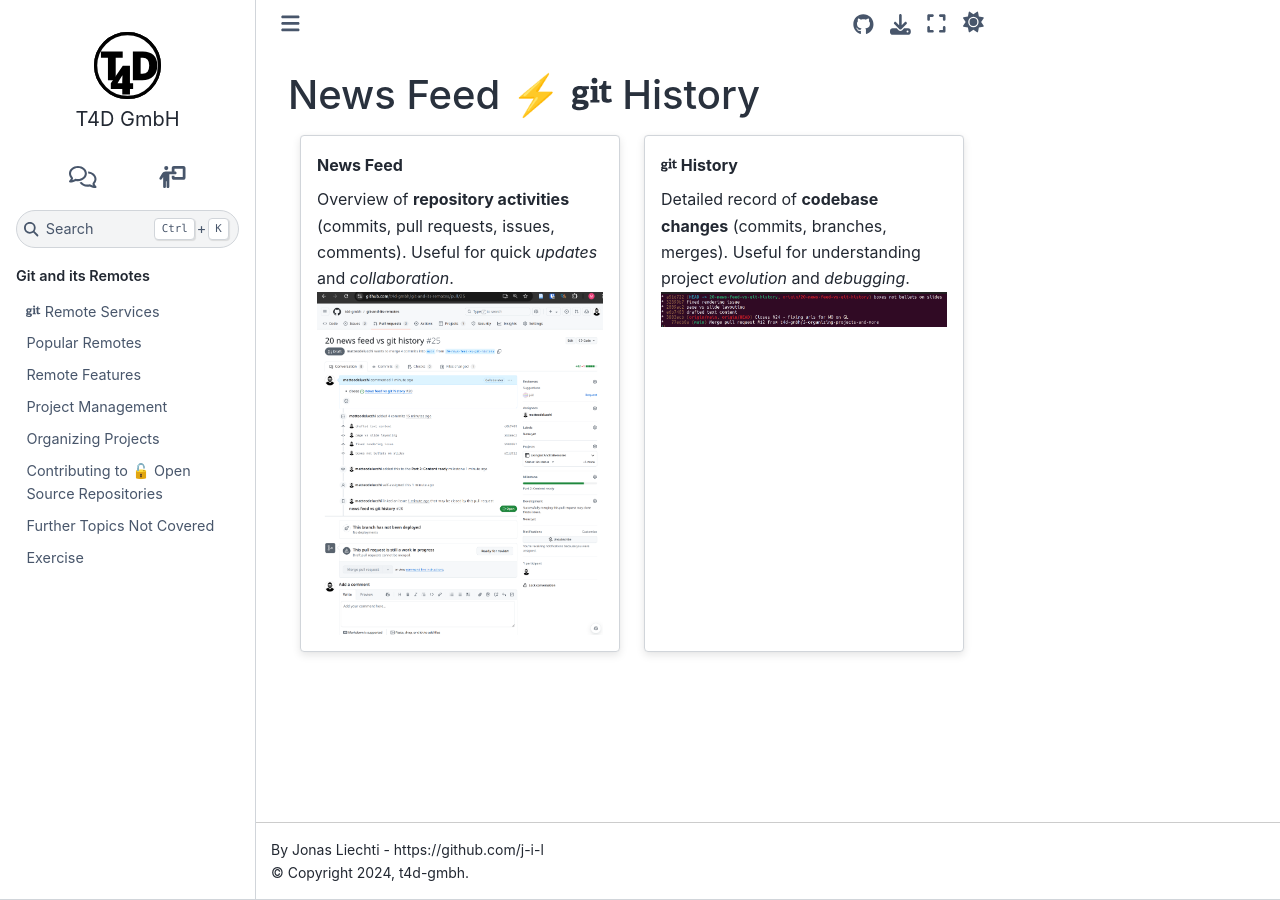
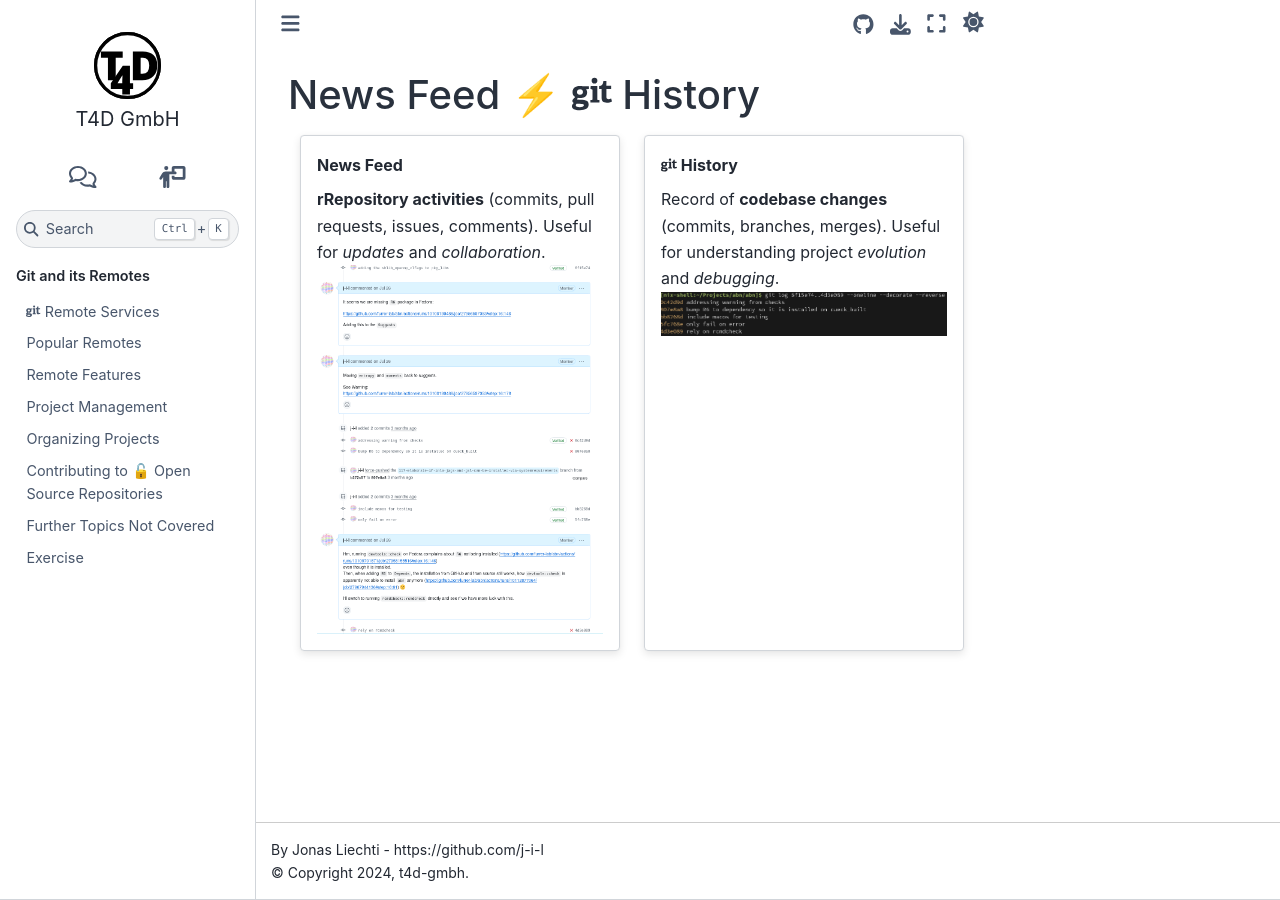
Before and after one commit to t4d-gmbh/git-and-its-remotes, a Sphinx documentation site: the page built from source/content/remote_service_features/collaboration_tools/newsfeed_vs_githistory.md, in a window 1280 px wide. Built offline with Sphinx 7.4.7 and the Sphinx Book theme 1.1.4, drawn with Linux system fonts in a browser that asks for light colours; the version number could not be read and is left out.

Commit message:
updated history comparison figures

```diff
--- a/source/content/remote_service_features/collaboration_tools/newsfeed_vs_githistory.md
+++ b/source/content/remote_service_features/collaboration_tools/newsfeed_vs_githistory.md
@@ -12,7 +12,7 @@ It includes updates such as new commits, pull requests, issues, and comments.
 This feed is useful for quickly catching up on recent changes and interactions within the project but also for getting a sense of the project's overall activity and progress.
 Additionally, it can help you stay informed about the work being done by other contributors and provide opportunities for collaboration and feedback.
 
-![GitHub News Feed](./github_news_feed.png)
+![GitHub News Feed](./github_news_feed_new.png)
 
 ##### <i class="fab fa-git"></i> History
 
@@ -23,7 +23,7 @@ This is particularly useful for understanding the sequence of changes and how di
 It also allows you to navigate through the project's history, compare different versions of the code, and identify the changes that have been made by you and other contributors without the need for a web interface.
 This can be helpful for debugging issues, reverting changes, and understanding the context of specific commits.
 
-![Git Log Graph](./git_log_graph.png)
+![Git Log Graph](./git_log_graph_new.png)
 
 Compared to the News Feed, it does not provide real-time updates or notifications about recent activities and interactions.
 
@@ -31,14 +31,14 @@ Compared to the News Feed, it does not provide real-time updates or notification
 
 ::::{grid}
 :::{grid-item-card} News Feed
-Overview of **repository activities** (commits, pull requests, issues, comments).
-Useful for quick *updates* and *collaboration*.
-![GitHub News Feed](./github_news_feed.png)
+**rRepository activities** (commits, pull requests, issues, comments).
+Useful for *updates* and *collaboration*.
+![GitHub News Feed](./github_news_feed_new.png)
 :::
 :::{grid-item-card} <i class="fab fa-git"></i> History
-Detailed record of **codebase changes** (commits, branches, merges).
+Record of **codebase changes** (commits, branches, merges).
 Useful for understanding project *evolution* and *debugging*.
-![Git Log Graph](./git_log_graph.png)
+![Git Log Graph](./git_log_graph_new.png)
 :::
 
 {% endif %}
```
Also changed, not shown: source/content/remote_service_features/collaboration_tools/git_log_graph_new.png (added), source/content/remote_service_features/collaboration_tools/github_news_feed_new.png (added).
